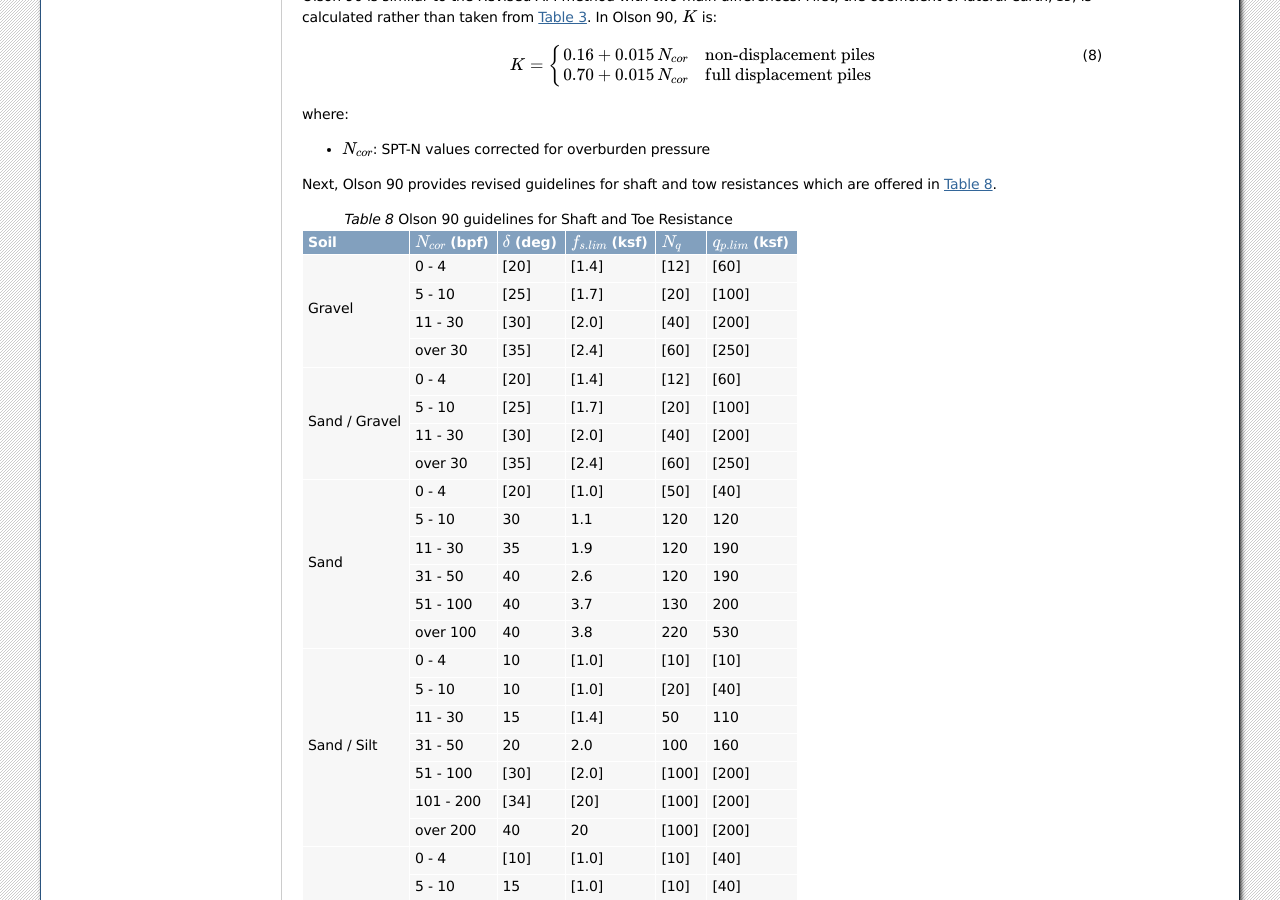
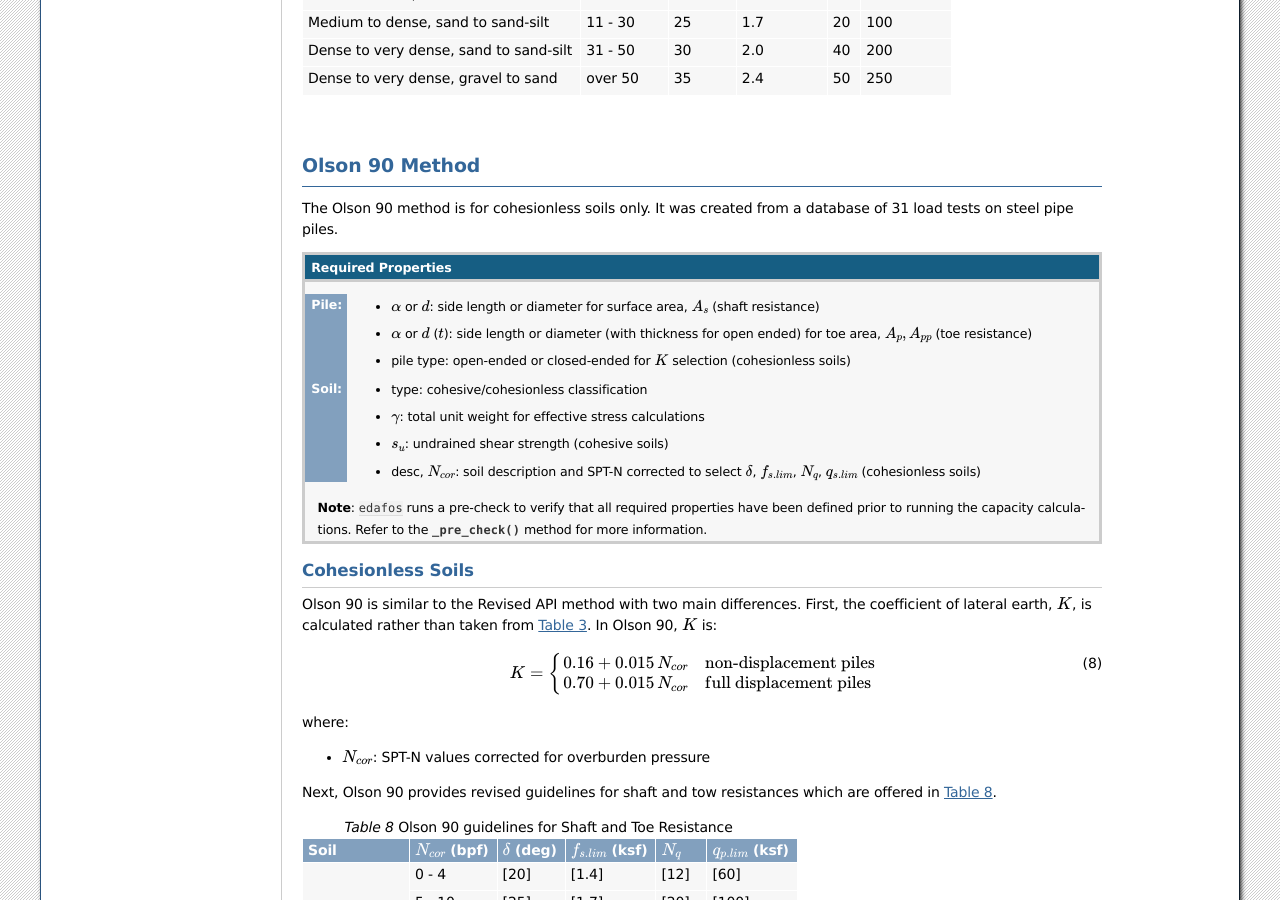
Before and after one commit to nickmachairas/edafos, a Sphinx documentation site: the page built from docs/deepfoundations/capacity.rst, in a window 1280 px wide and 900 px high, scrolled down 3231 px. Built offline with Sphinx 7.4.7, drawn with Linux system fonts in a browser that asks for light colours; some of the changed text lies outside the part shown.

Commit message:
added required properties

```diff
--- a/docs/deepfoundations/capacity.rst
+++ b/docs/deepfoundations/capacity.rst
@@ -14,6 +14,33 @@
 **********
 
 American Petroleum Institute (API).
+
+
+.. admonition:: Required Properties
+
+   :Pile:
+
+      - :math:`\alpha` or :math:`d`: side length or diameter for surface
+        area, :math:`A_s` (shaft resistance)
+      - :math:`\alpha` or :math:`d` (:math:`t`): side
+        length or diameter (with thickness for open ended) for toe area,
+        :math:`A_p, A_{pp}` (toe resistance)
+      - pile type: open-ended or closed-ended for :math:`K` selection
+        (cohesionless soils)
+
+   :Soil:
+
+      - type: cohesive/cohesionless classification
+      - :math:`\gamma`: total unit weight for effective stress calculations
+      - :math:`s_u`: undrained shear strength (cohesive soils)
+      - :math:`N_{cor}`: SPT-N corrected to select :math:`\delta`,
+        :math:`f_{s.lim}`, :math:`N_q`, :math:`q_{s.lim}` (cohesionless soils)
+
+   **Note**: ``edafos`` runs a pre-check to verify that all required properties
+   have been defined prior to running the capacity calculations. Refer to the
+   :meth:`~edafos.deepfoundations.capacity_base.CapacityMethod._pre_check`
+   method for more information.
+
 
 
 Cohesive Soils
@@ -258,6 +285,34 @@
 database of 31 load tests on steel pipe piles.
 
 
+.. admonition:: Required Properties
+
+   :Pile:
+
+      - :math:`\alpha` or :math:`d`: side length or diameter for surface
+        area, :math:`A_s` (shaft resistance)
+      - :math:`\alpha` or :math:`d` (:math:`t`): side
+        length or diameter (with thickness for open ended) for toe area,
+        :math:`A_p, A_{pp}` (toe resistance)
+      - pile type: open-ended or closed-ended for :math:`K` selection
+        (cohesionless soils)
+
+   :Soil:
+
+      - type: cohesive/cohesionless classification
+      - :math:`\gamma`: total unit weight for effective stress calculations
+      - :math:`s_u`: undrained shear strength (cohesive soils)
+      - desc, :math:`N_{cor}`: soil description and SPT-N corrected to select
+        :math:`\delta`, :math:`f_{s.lim}`, :math:`N_q`, :math:`q_{s.lim}`
+        (cohesionless soils)
+
+   **Note**: ``edafos`` runs a pre-check to verify that all required properties
+   have been defined prior to running the capacity calculations. Refer to the
+   :meth:`~edafos.deepfoundations.capacity_base.CapacityMethod._pre_check`
+   method for more information.
+
+
+
 Cohesionless Soils
 ==================
 
```
